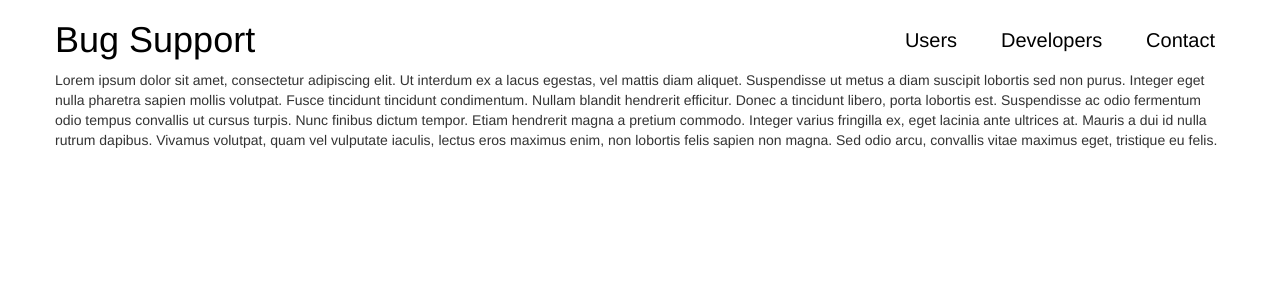
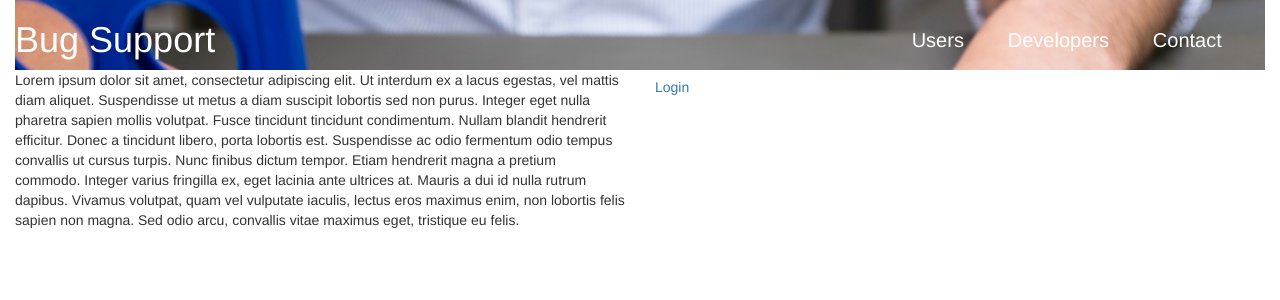
Before and after one commit to t8n8or/Bug-Support-Site, a PHP site: page / in a window 1280 px wide. Shown: the top 300 px of the page. Run offline with PHP 8.4, Linux system fonts and the light colour scheme.

Commit message:
Setting Navigation bar

```diff
--- a/index.html
+++ b/index.html
@@ -13,24 +13,31 @@
     <script src="https://maxcdn.bootstrapcdn.com/bootstrap/3.3.5/js/bootstrap.min.js"></script>
 </head>
     <body>
-        <div class="container">
+        <div class="container-fluid">
+            <div class="HomeTop">
         <div class="row">
-            <div class=".col-xs-6 pull-left">
+            <div class="col-xs-8 pull-left">
                 <h1 class="light">Bug Support</h1>
             </div>
             <div class="linknav">
                 <ul>
-                    <div class=".col-xs-6 pull-right">
-                        <li><a href="">Users</a></li>
-                        <li><a href="">Developers</a></li>
-                        <li><a href="">Contact</a></li>
+                    <div class="col-xs-4 pull-right">
+                        <li><a href="users.html">Users</a></li>
+                        <li><a href="developers.html">Developers</a></li>
+                        <li><a href="contact.html">Contact</a></li>
                     </div>
                 </ul>
             </div>
-        <br />
-        <br />
-        <br />
+        </div>
+        </div>
+            <div class="row">
+                <div class="col-xs-6">
         <p>Lorem ipsum dolor sit amet, consectetur adipiscing elit. Ut interdum ex a lacus egestas, vel mattis diam aliquet. Suspendisse ut metus a diam suscipit lobortis sed non purus. Integer eget nulla pharetra sapien mollis volutpat. Fusce tincidunt tincidunt condimentum. Nullam blandit hendrerit efficitur. Donec a tincidunt libero, porta lobortis est. Suspendisse ac odio fermentum odio tempus convallis ut cursus turpis. Nunc finibus dictum tempor. Etiam hendrerit magna a pretium commodo. Integer varius fringilla ex, eget lacinia ante ultrices at. Mauris a dui id nulla rutrum dapibus. Vivamus volutpat, quam vel vulputate iaculis, lectus eros maximus enim, non lobortis felis sapien non magna. Sed odio arcu, convallis vitae maximus eget, tristique eu felis.</p>
+                </div>
+                <div class="col-xs-6">
+                    <a href="login.php"><h5>Login</h5></a>
+                </div>
+            </div>
         </div>
     </body>
 </html>
--- a/main.css
+++ b/main.css
@@ -1,5 +1,5 @@
 .linknav ul li{
-    color: #000000;
+    color: #ffffff;
     list-style-type: none;
     display: inline;
     text-align: center;
@@ -10,11 +10,17 @@
 }
 
 .linknav ul li a {
-    color: #000000;
+    color: #ffffff;
     font-weight: 100;
 }
 
 .light {
-    color: #000000;
+    color: #ffffff;
     font-weight: 100;
 }
+
+.HomeTop {
+    background-image: url('img/HomeOne.jpg');
+    background-repeat: no-repeat;
+    background-size: cover;
+}
```
